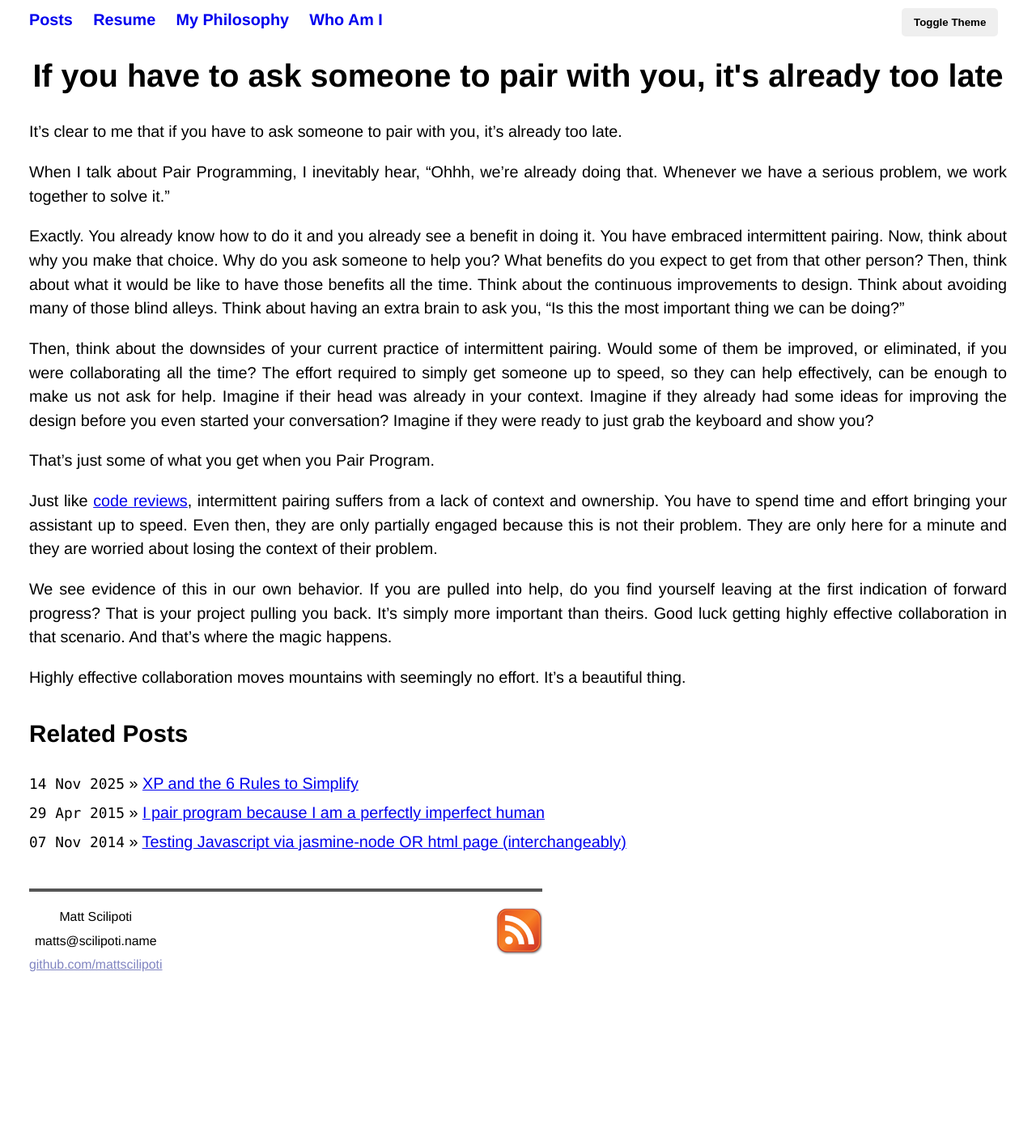
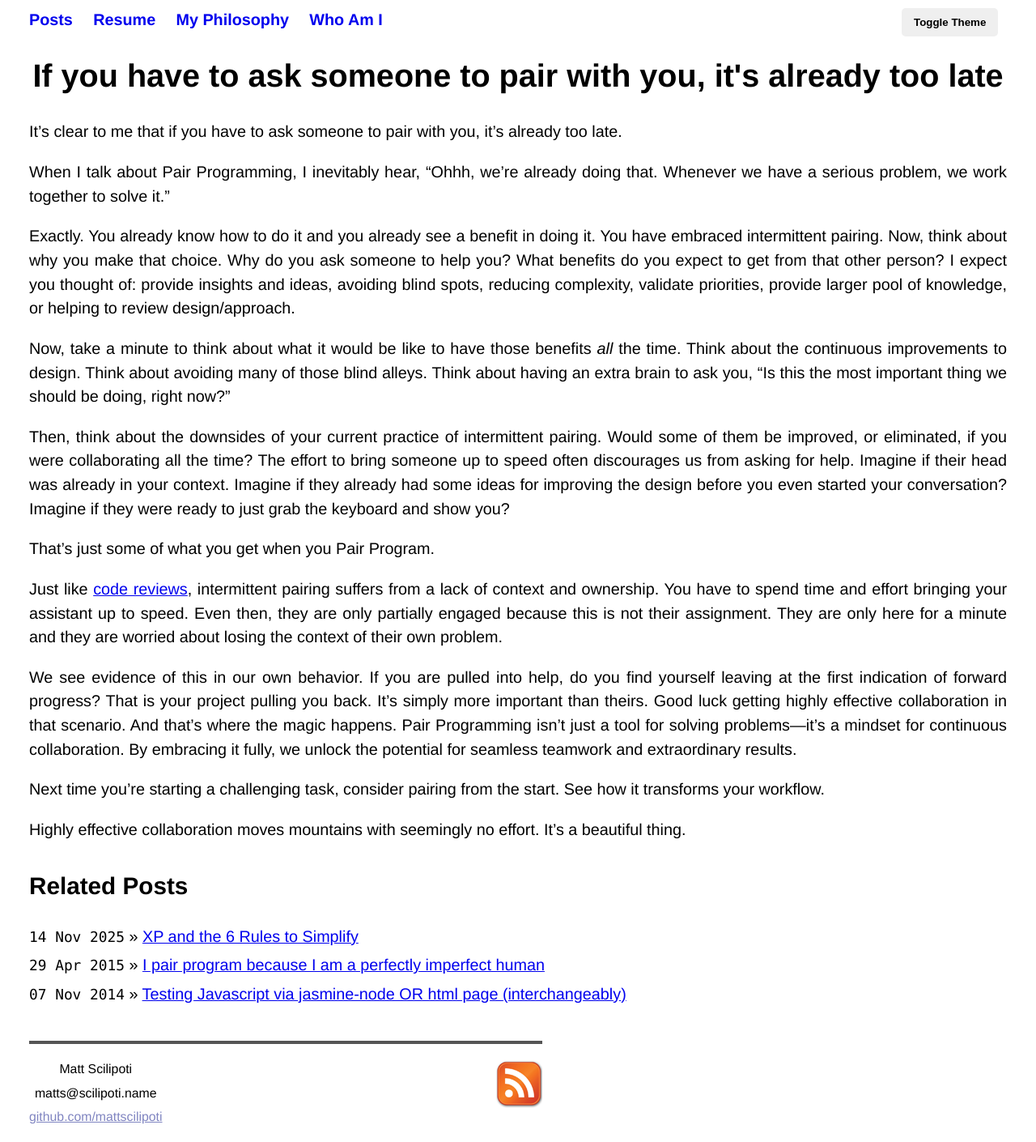
Before and after one commit to mattscilipoti/mattscilipoti.github.io, a Jekyll site: the page built from _posts/2013-12-04-if-you-have-to-ask-someone-to-pair-with-you-its-already-too-late.md, in a window 1280 px wide. Shown: the whole page at 81% size. Built offline with Jekyll 4.4.1, drawn with Linux system fonts in a browser that asks for light colours; our own code applies the rules of GitHub Pages for plain Markdown files; Markdown is read by kramdown in place of the engine named in the settings; before the commit the page ends 1222 px from its top, so only the background shows below that.

Commit message:
Improve  post: If you have to  ask for a pair

```diff
--- a/_posts/2013-12-04-if-you-have-to-ask-someone-to-pair-with-you-its-already-too-late.md
+++ b/_posts/2013-12-04-if-you-have-to-ask-someone-to-pair-with-you-its-already-too-late.md
@@ -8,14 +8,19 @@ It's clear to me that if you have to ask someone to pair with you, it's already
 
 When I talk about Pair Programming, I inevitably hear, "Ohhh, we're already doing that. Whenever we have a serious problem, we work together to solve it."
 
-Exactly. You already know how to do it and you already see a benefit in doing it. You have embraced intermittent pairing. Now, think about why you make that choice. Why do you ask someone to help you? What benefits do you expect to get from that other person? Then, think about what it would be like to have those benefits all the time. Think about the continuous improvements to design. Think about avoiding many of those blind alleys. Think about having an extra brain to ask you, "Is this the most important thing we can be doing?"
+Exactly. You already know how to do it and you already see a benefit in doing it. You have embraced intermittent pairing. Now, think about why you make that choice. Why do you ask someone to help you? What benefits do you expect to get from that other person? I expect you thought of: provide insights and ideas, avoiding blind spots, reducing complexity, validate priorities, provide larger pool of knowledge, or helping to review design/approach.
 
-Then, think about the downsides of your current practice of intermittent pairing. Would some of them be improved, or eliminated, if you were collaborating all the time? The effort required to simply get someone up to speed, so they can help effectively, can be enough to make us not ask for help. Imagine if their head was already in your context. Imagine if they already had some ideas for improving the design before you even started your conversation? Imagine if they were ready to just grab the keyboard and show you?
+Now, take a minute to think about what it would be like to have those benefits *all* the time. Think about the continuous improvements to design. Think about avoiding many of those blind alleys. Think about having an extra brain to ask you, "Is this the most important thing we should be doing, right now?"
+
+Then, think about the downsides of your current practice of intermittent pairing. Would some of them be improved, or eliminated, if you were collaborating all the time? The effort to bring someone up to speed often discourages us from asking for help. Imagine if their head was already in your context. Imagine if they already had some ideas for improving the design before you even started your conversation? Imagine if they were ready to just grab the keyboard and show you?
 
 That's just some of what you get when you Pair Program.
 
-Just like [code reviews](http://blog.clearto.me/tag/code-review), intermittent pairing suffers from a lack of context and ownership. You have to spend time and effort bringing your assistant up to speed. Even then, they are only partially engaged because this is not their problem. They are only here for a minute and they are worried about losing the context of their problem.
+Just like [code reviews](http://blog.clearto.me/tag/code-review), intermittent pairing suffers from a lack of context and ownership. You have to spend time and effort bringing your assistant up to speed. Even then, they are only partially engaged because this is not their assignment. They are only here for a minute and they are worried about losing the context of their own problem.
 
 We see evidence of this in our own behavior. If you are pulled into help, do you find yourself leaving at the first indication of forward progress? That is your project pulling you back. It's simply more important than theirs. Good luck getting highly effective collaboration in that scenario. And that's where the magic happens.
+Pair Programming isn't just a tool for solving problems—it's a mindset for continuous collaboration. By embracing it fully, we unlock the potential for seamless teamwork and extraordinary results.
+
+Next time you're starting a challenging task, consider pairing from the start. See how it transforms your workflow.
 
 Highly effective collaboration moves mountains with seemingly no effort. It's a beautiful thing.
```
